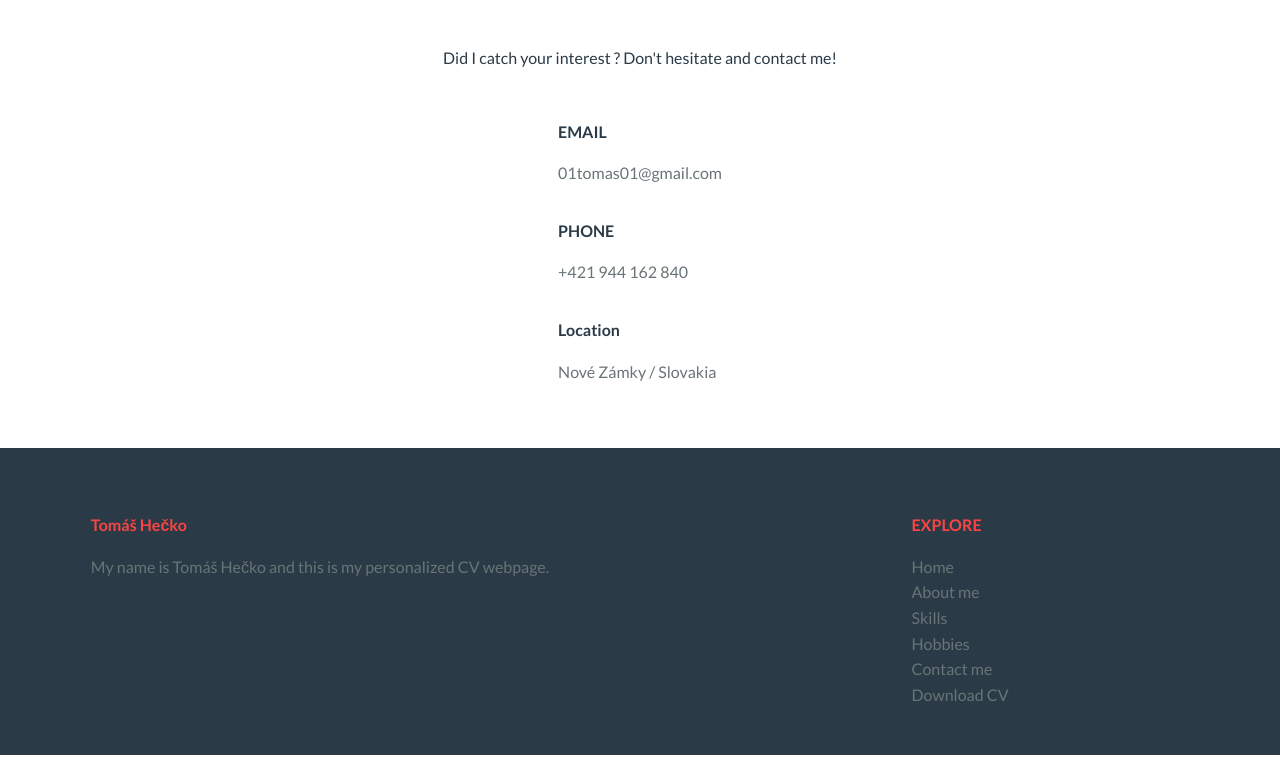
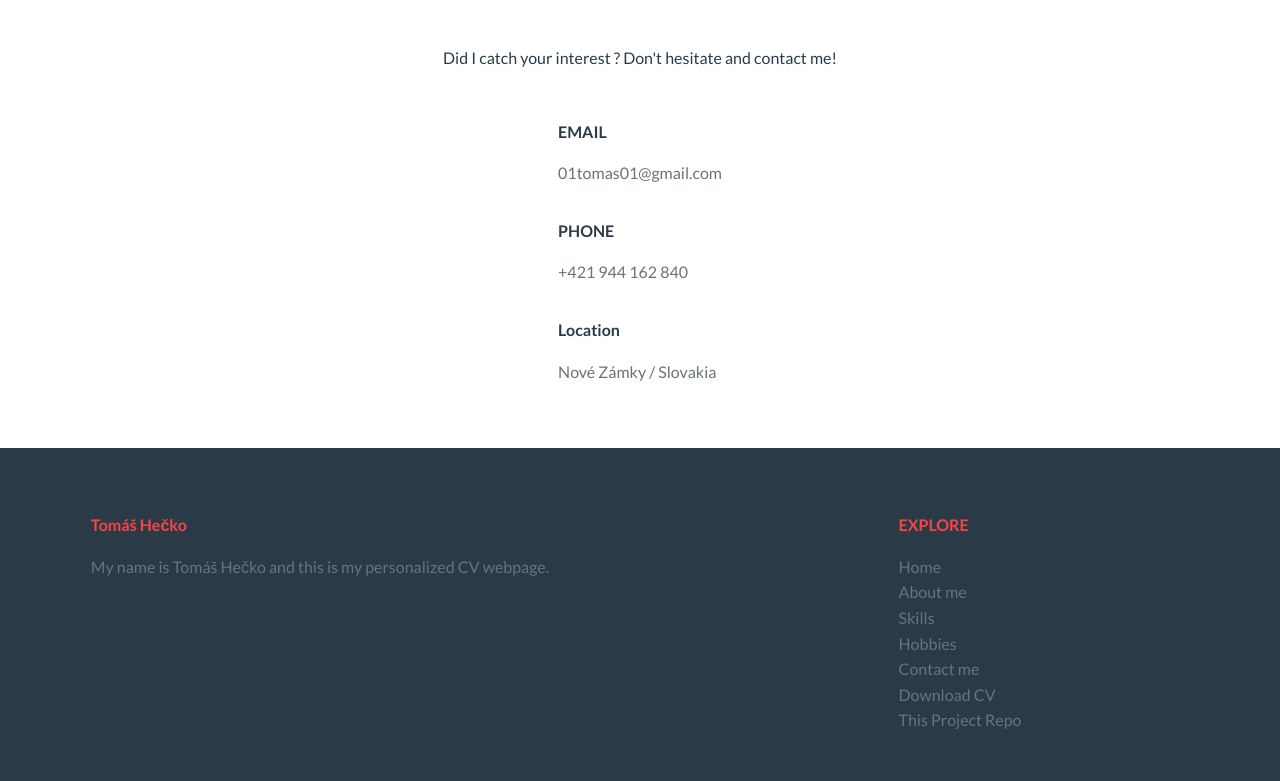
Before and after one commit to TomTom258/Personalized-CV, a plain HTML site: page index.html in a window 1280 px wide. Shown: the part 3160-3941 px from the top of the page. Before the commit the page ends 3915 px from the top, so only its background shows below. Drawn offline with nearby package versions, Linux system fonts and the light colour scheme.

Commit message:
Added link to the project repo

```diff
--- a/index.html
+++ b/index.html
@@ -202,6 +202,7 @@
                         <li><a href="#hobbies" class="footer__link">Hobbies</a></li>
                         <li><a href="#Contact" class="footer__link">Contact me</a></li>
                         <li><a href="./src/Tomas_Hecko_CV.pdf" class="footer__link" download>Download CV</a></li>
+                        <li><a href="https://github.com/TomTom258/Personalized-CV" class="footer__link">This Project Repo</a></li>
                     </ul>
                 </div>
             </div>
```
